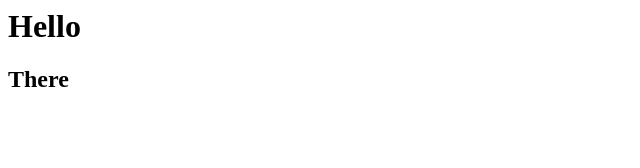
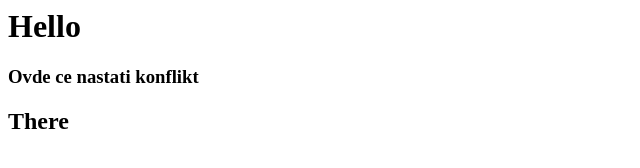
Before and after one commit to testmilos/nas-repozitorijum, a plain HTML site: page index.html in a window 1280 px wide. Shown: the whole page, without its empty margins (0-640 px from the left). Drawn offline with Linux system fonts and the light colour scheme.

Commit message:
menjanje contenta

```diff
--- a/index.html
+++ b/index.html
@@ -1,2 +1,3 @@
 <h1>Hello</h1>
+<h3>Ovde ce nastati konflikt</h3>
 <h2>There</h2>
```
